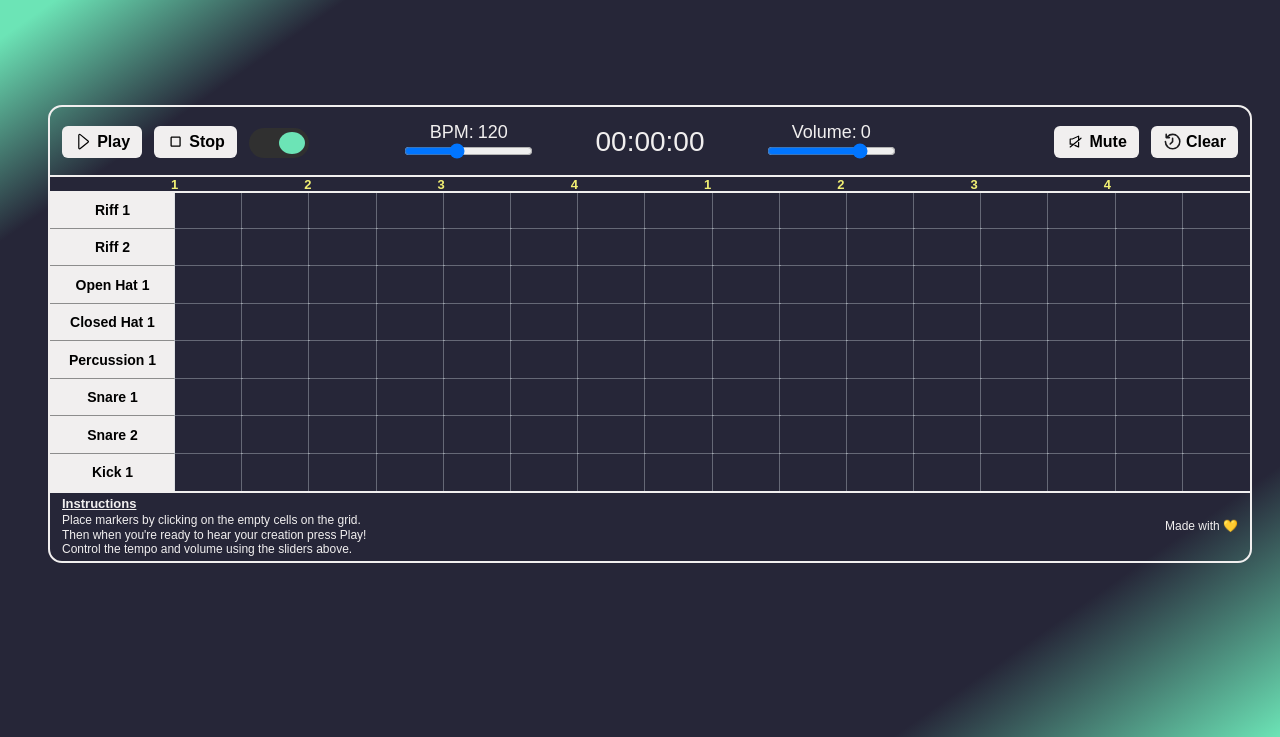
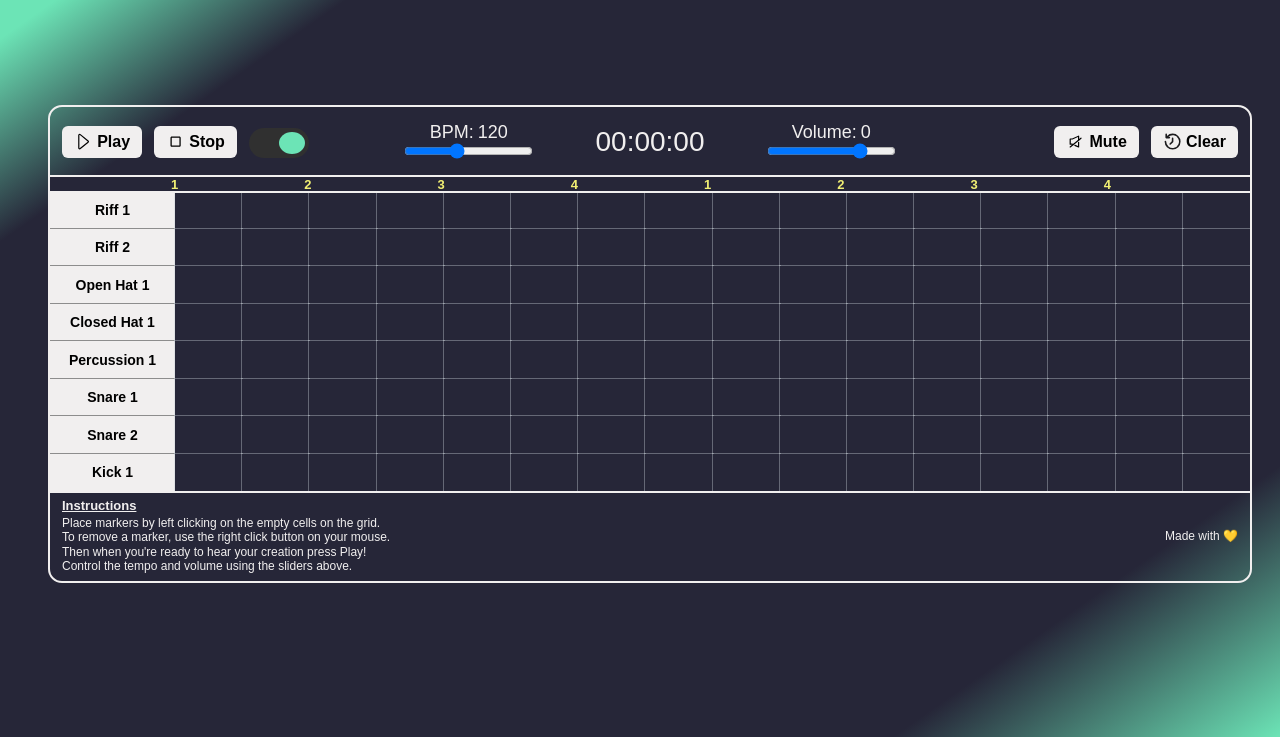
Before and after one commit to chazzlee/js_stepper, a website built with webpack: page index.html in a window 1280 px wide. Shown: the part 63-800 px from the top of the page. Built offline with nearby package versions, Linux system fonts and the light colour scheme; files whose address does not match are found by name; a web font is replaced by a local one.

Commit message:
more styling tweaks

```diff
--- a/index.html
+++ b/index.html
@@ -355,7 +355,10 @@
         <div class="sequencer-footer">
           <div class="instructions">
             <h3>Instructions</h3>
-            <p>Place markers by clicking on the empty cells on the grid.</p>
+            <p>
+              Place markers by left clicking on the empty cells on the grid.
+            </p>
+            <p>To remove a marker, use the right click button on your mouse.</p>
             <p>Then when you're ready to hear your creation press Play!</p>
             <p>Control the tempo and volume using the sliders above.</p>
           </div>
--- a/src/app/constants/DEFAULT_SAMPLE_PACK.js
+++ b/src/app/constants/DEFAULT_SAMPLE_PACK.js
@@ -41,7 +41,7 @@ export const DEFAULT_SAMPLE_PACK_2 = {
   0: {
     label: "Riff 1",
     name: "riff-1",
-    path: "assets/riff1.wav",
+    path: "assets/riff3.wav",
   },
   1: {
     label: "Riff 2",
--- a/src/index.scss
+++ b/src/index.scss
@@ -174,12 +174,14 @@ body {
 
 .sequencer-footer {
   outline: 2px solid $white;
-  height: 70px;
+  height: 90px;
   display: flex;
   width: 100%;
   align-items: center;
   justify-content: space-between;
   color: $white;
+  padding-top: 4px;
+  padding-bottom: 4px;
   padding-left: 12px;
   padding-right: 12px;
   border-bottom-left-radius: 12px;
@@ -268,6 +270,10 @@ body {
   height: 100%;
   cursor: pointer;
   border-radius: 25%;
+  &:hover {
+    background-color: rgb(88, 188, 149);
+    transition: background-color 100ms ease-in;
+  }
 }
 
 .playhead {
```
Also changed, not shown: dist/main.css, 1 other file.
